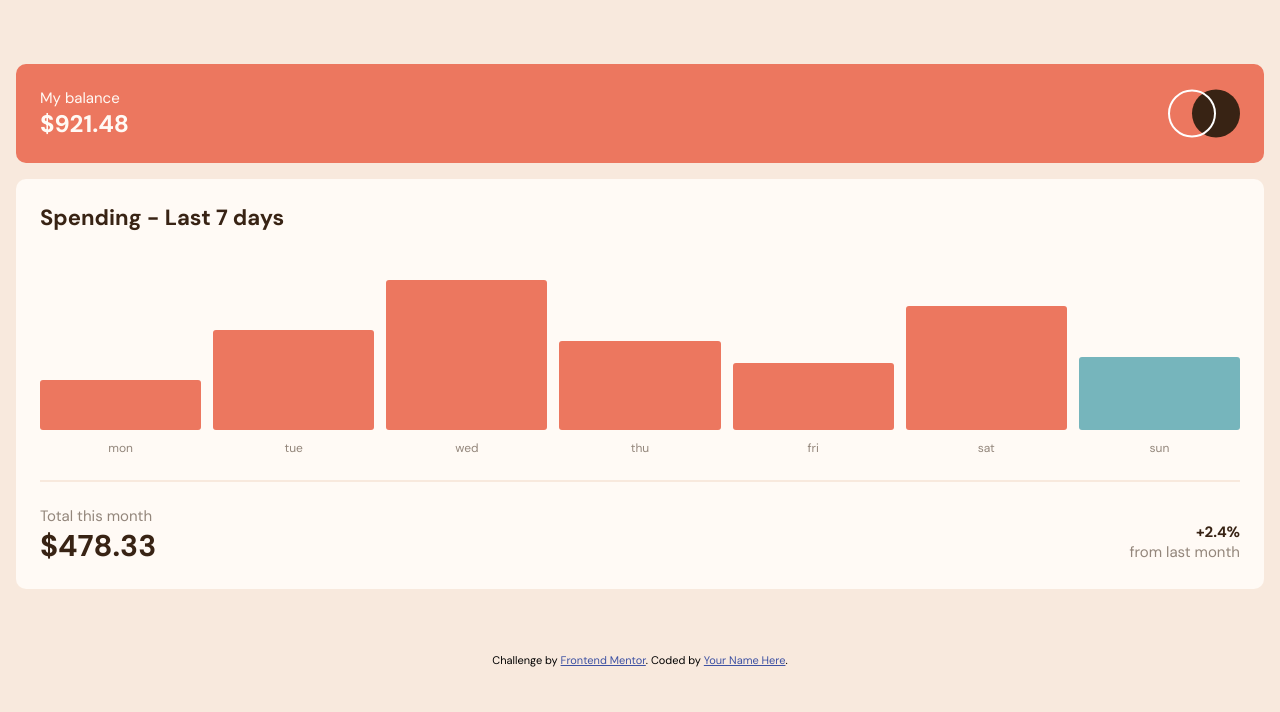
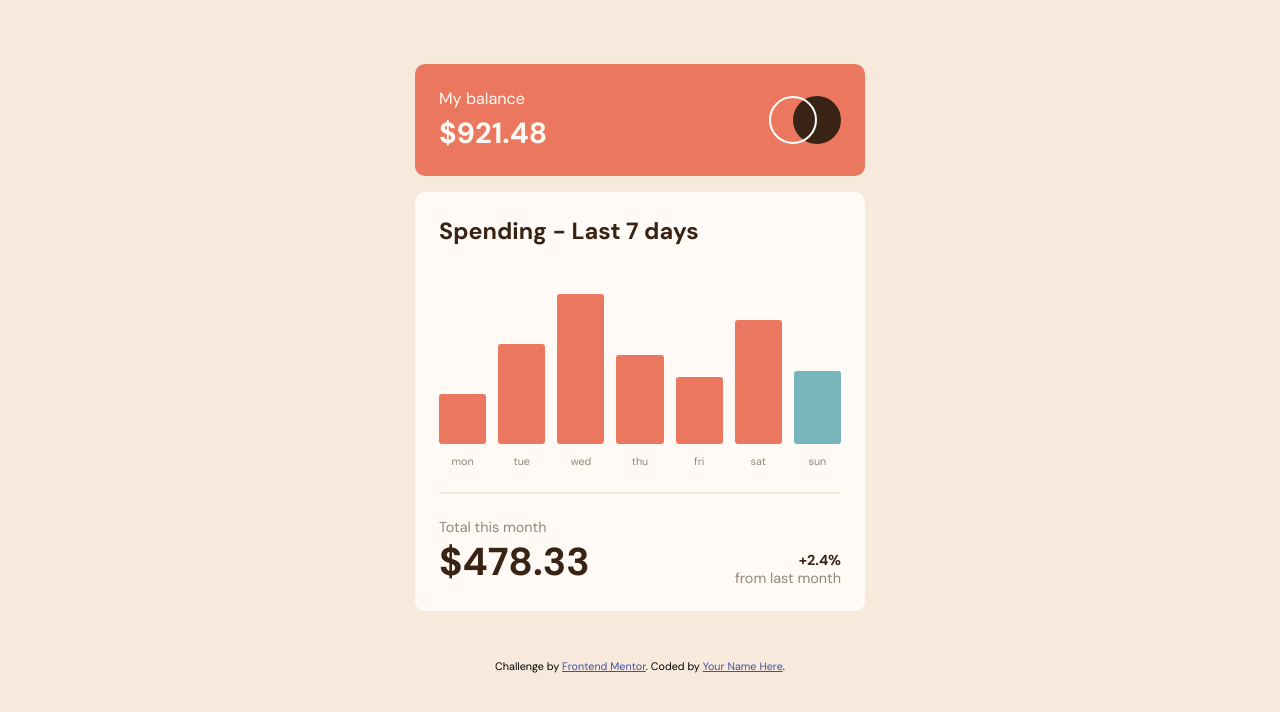
Before and after one commit to TIKOsup/expenses-chart-component, a plain HTML site: page index.html in a window 1280 px wide. Drawn offline with Linux system fonts and the light colour scheme.

Commit message:
feat: add desktop view

```diff
--- a/index.html
+++ b/index.html
@@ -11,6 +11,7 @@
 </head>
 
 <body onload="setChart()">
+  <div class="container">
     <main>
       <section class="my-balance">
         <p>My balance <span class="dm-sans-700">$921.48</span></p>
@@ -47,6 +48,7 @@
       Challenge by <a href="https://www.frontendmentor.io?ref=challenge" target="_blank">Frontend Mentor</a>.
       Coded by <a href="#">Your Name Here</a>.
     </footer>
+  </div>
 </body>
 
 </html>
--- a/styles.css
+++ b/styles.css
@@ -32,6 +32,7 @@
 
 body {
   background-color: var(--cream);
+
   font-size: 18px;
   font-family: "DM Sans", serif;
   font-optical-sizing: auto;
@@ -39,7 +40,24 @@ body {
   font-style: normal;
 }
 
+@media only screen and (min-width: 500px) {
+  main {
+    max-width: 450px;
+  }
+  .my-balance p span {
+    font-size: 1.8em !important;
+  }
+  .month-total span {
+    font-size: 2.7em !important;
+  }
+}
+
 main {
+  margin-left: auto;
+  margin-right: auto;
+}
+
+.container {
   margin: 4rem 1rem;
 }
 
@@ -57,12 +75,13 @@ section {
 }
 
 .my-balance p {
-  font-size: 15px;
+  font-size: 0.9em;
 }
 
 .my-balance p span {
   display: block;
-  font-size: 24px;
+  font-size: 1.6em;
+  margin-top: 5px;
 }
 
 .spending-last-week {
@@ -73,7 +92,7 @@ section {
 
 .spending-last-week h1 {
   color: var(--dark-brown);
-  font-size: 22px;
+  font-size: 1.3em;
 }
 
 .week-chart {
@@ -95,7 +114,7 @@ section {
 
 .week-day {
   color: var(--medium-brown);
-  font-size: 12px;
+  font-size: 0.6em;
 }
 
 hr {
@@ -108,6 +127,7 @@ hr {
   margin-top: 1.5rem;
   display: flex;
   justify-content: space-between;
+  align-items: end;
 }
 
 .spending-total span {
@@ -115,18 +135,18 @@ hr {
 }
 
 .month-total {
-  font-size: 15px;
+  font-size: 0.8em;
   color: var(--medium-brown);
 }
 
 .month-total span {
-  font-size: 30px;
+  font-size: 2em;
   color: var(--dark-brown);
 }
 
 .from-last-month {
   text-align: end;
-  font-size: 15px;
+  font-size: 0.8em;
   color: var(--dark-brown);
   margin-top: 1rem;
 }
@@ -137,5 +157,15 @@ hr {
 
 
 /* Footer */
-.attribution { font-size: 11px; text-align: center; }
-.attribution a { color: hsl(228, 45%, 44%); }
+footer {
+  margin-top: 3rem;
+}
+
+.attribution {
+  font-size: 0.6em;
+  text-align: center;
+}
+
+.attribution a {
+  color: hsl(228, 45%, 44%);
+}
```
Lines whose indentation alone changed are shown as unchanged.
